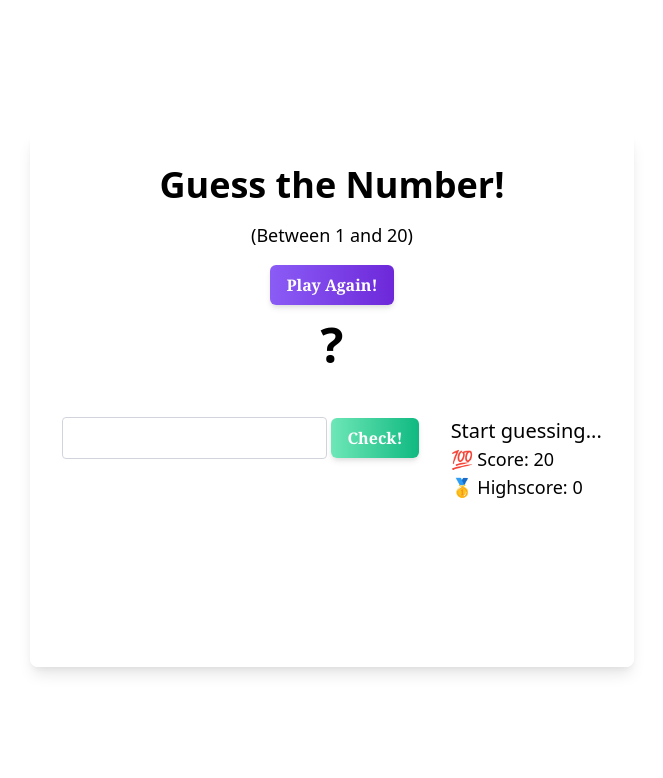
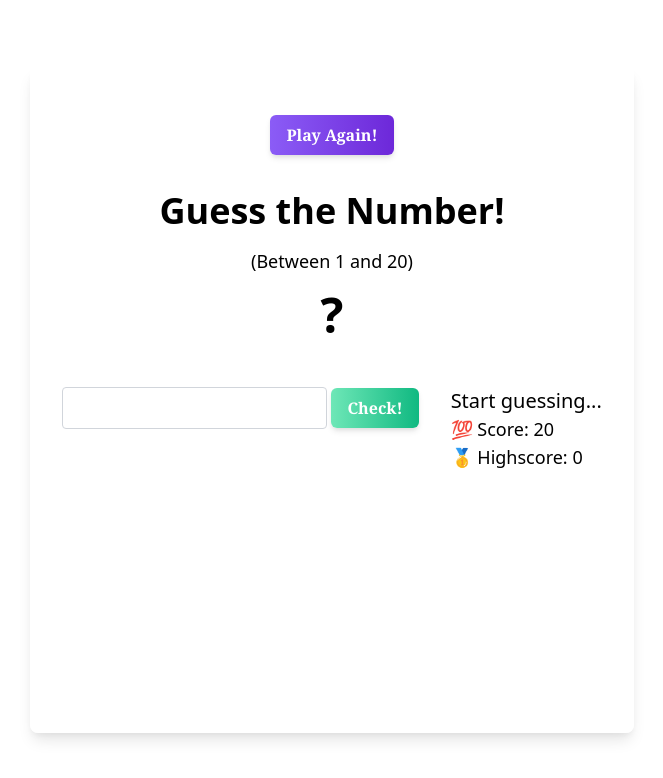
Before and after one commit to ghazalazameer/Guess-My-Number, a website: page index.html in a window 1280 px wide. Shown: the whole page, without its empty margins (308-971 px from the left). Drawn offline with nearby package versions, Linux system fonts and the light colour scheme.

Commit message:
edit my play again button

```diff
--- a/index.html
+++ b/index.html
@@ -12,19 +12,19 @@
 </head>
 
 <body class="flex justify-center items-center h-screen">
-    <div class="bg-white bg-opacity-80 rounded-lg p-8 shadow-lg w-100 h-4/6">
+    <div class="bg-white bg-opacity-80 rounded-lg p-8 shadow-lg w-100 h-5/6">
         <header class="text-center mb-8">
-            <h1 class="text-4xl font-bold mb-4">Guess the Number!</h1>
-            <p class="text-lg">(Between 1 and 20)</p>
-            <button <button <button <button
+            <button
                 class="btn again bg-gradient-to-r from-purple-500 to-purple-700 hover:from-purple-600 hover:to-purple-800 text-white font-serif font-bold py-2 px-4 rounded-md shadow-md mt-4">Play
                 Again!</button>
+            <h1 class="text-4xl font-bold mb-4 mt-9">Guess the Number!</h1>
+            <p class="text-lg">(Between 1 and 20)</p>
             <div class="number text-5xl font-bold mt-4 absolute left-1/2 transform -translate-x-1/2">?</div>
         </header>
         <main class="flex justify-center items-start">
             <section class="left mr-8 flex-1 mt-20">
                 <input type="number" class="guess border border-gray-300 rounded py-2 px-4 mb-4" />
-                <button <button <button
+                <button
                     class="btn check bg-gradient-to-r from-green-300 to-green-500 hover:from-green-400 hover:to-green-600 text-white font-serif font-bold py-2 px-4 rounded-md shadow-md">Check!</button>
             </section>
             <section class="right mt-20">
```
